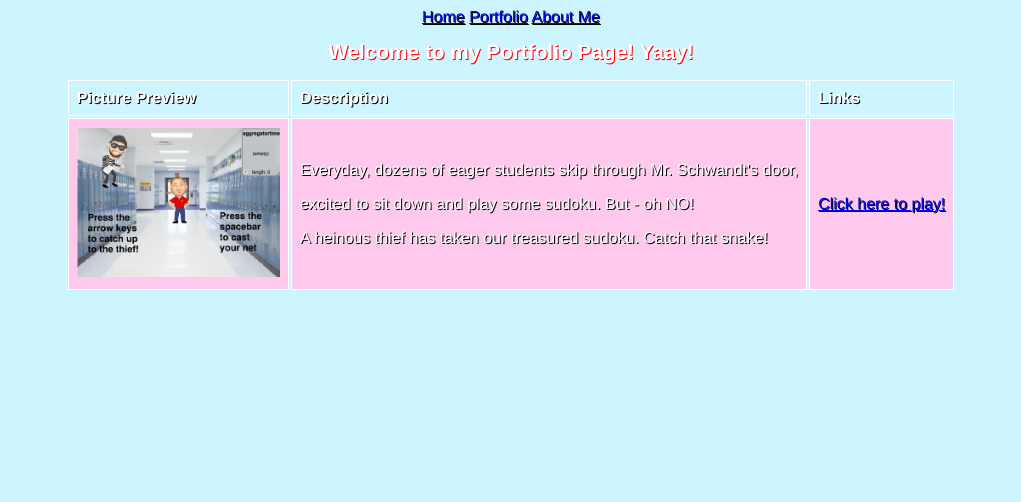
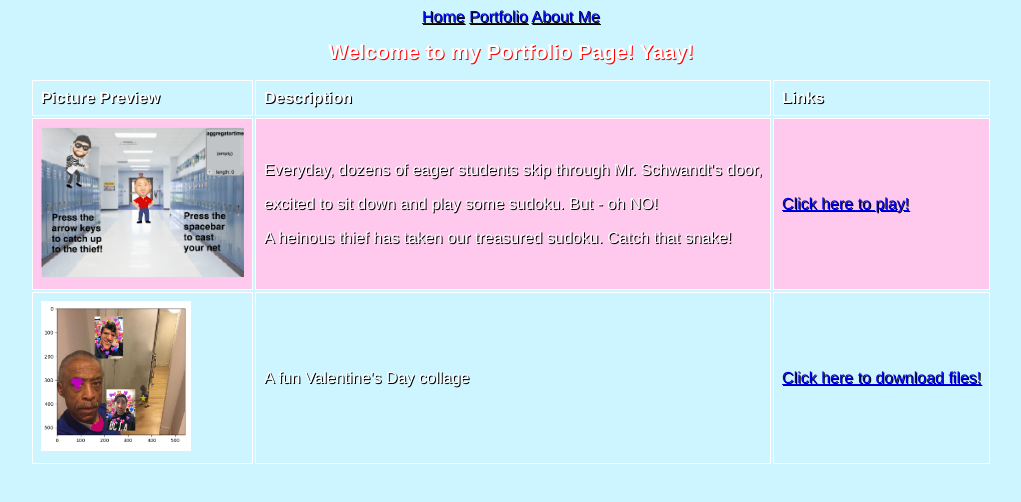
Before and after one commit to h4ileyalexandra/h4ileyalexandra.github.io, a plain HTML site: page portfolio.html in a window 1280 px wide. Shown: the whole page, without its empty margins (129-1150 px from the left). Drawn offline with Linux system fonts and the light colour scheme.

Commit message:
Numpy and PIL

```diff
--- a/portfolio.html
+++ b/portfolio.html
@@ -19,7 +19,7 @@
 <tr><th>Picture Preview</th><th>Description</th></th><th>Links</th></tr>
 
 <tr><td><img src="images/scratchpreview.png" height="150"></td><td><p>Everyday, dozens of eager students skip through Mr. Schwandt's door,</p><p>excited to sit down and play some sudoku. But - oh NO!</p><p></p>A heinous thief has taken our treasured sudoku. Catch that snake!</p></td><td><a href="https://scratch.mit.edu/projects/172947716/">Click here to play!</a></td></tr>
-
+<tr><td><img src="images/project_collage.PNG" height="150"></td><td><p>A fun Valentine's Day collage </p></td><td><a href="/downloads/1_4_files.zip" download>Click here to download files!</a></td></tr>
 
 </center></table>
 
```
Also changed, not shown: images/project_collage.PNG (added), 1 other file.
